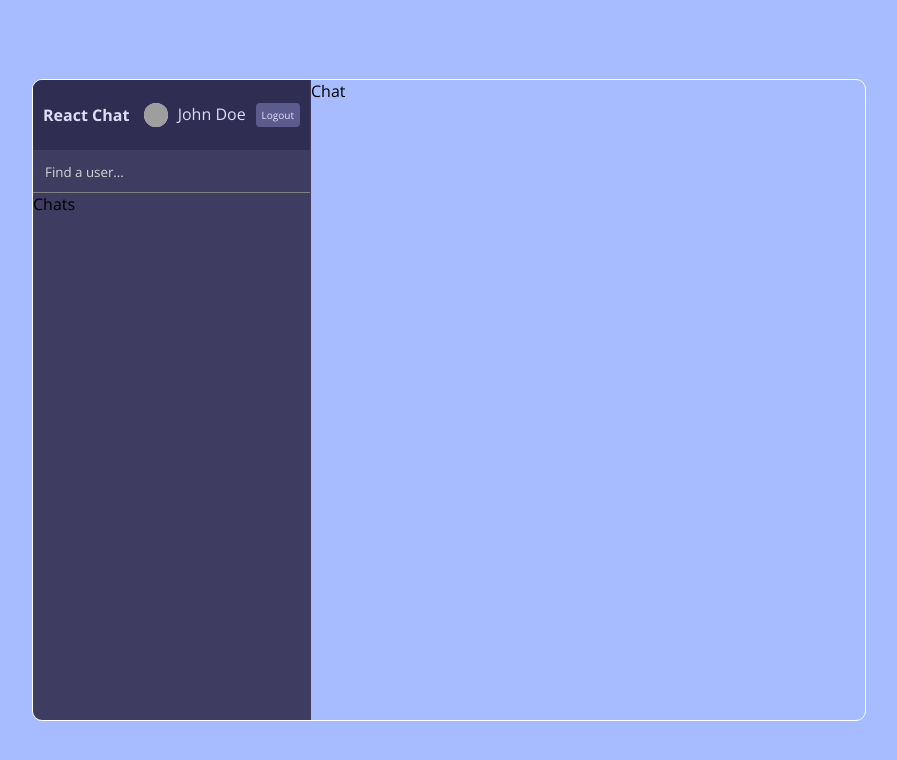
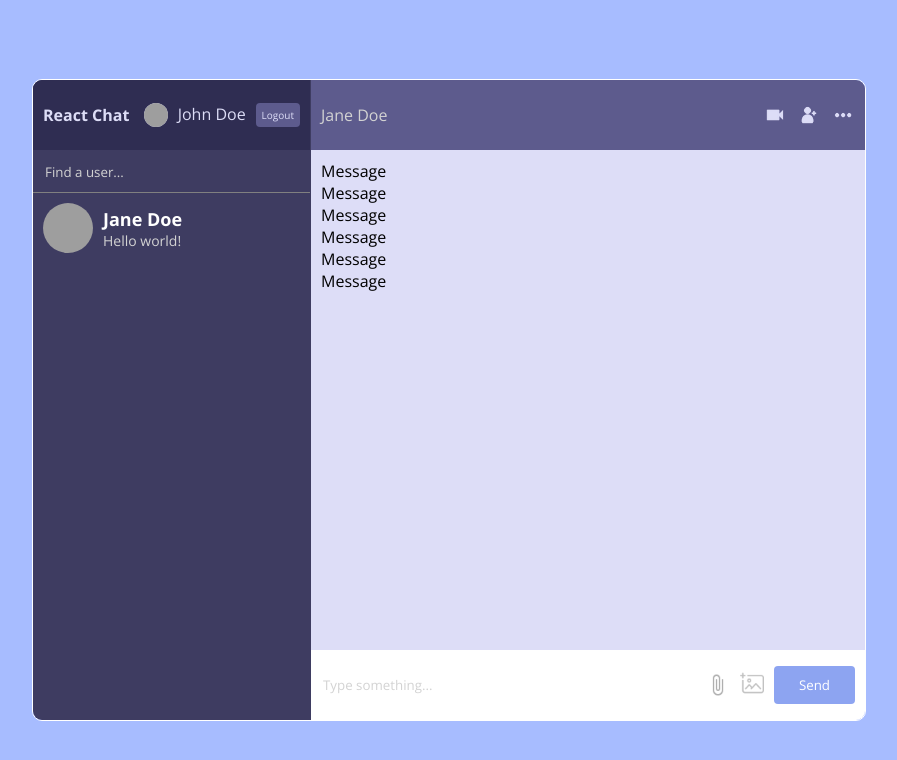
Before and after one commit to LostVoyager/chat-app-react, a React (Create React App) app: page / in a window 1280 px wide. Shown: the top 760 px of the page, without its empty margins (191-1088 px from the left). Built offline with nearby package versions, Linux system fonts and the light colour scheme; grey boxes are pictures that could not be loaded.

Commit message:
Create components to send messages - input and send button

```diff
--- a/src/components/Chat.jsx
+++ b/src/components/Chat.jsx
@@ -1,7 +1,24 @@
 import React from 'react'
+import Cam from '../img/cam.png'
+import Add from '../img/add.png'
+import More from '../img/more.png'
+import Messages from './Messages'
+import Input from './Input'
+
 
 export default function Chat() {
   return (
-    <div className='chat'>Chat</div>
+    <div className='chat'>
+      <div className="chatInfo">
+        <span>Jane Doe</span>
+        <div className="chatIcons">
+          <img src={Cam} alt="" srcset="" />
+          <img src={Add} alt="" srcset="" />
+          <img src={More} alt="" srcset="" />
+        </div>
+      </div>
+      <Messages/>
+      <Input/>
+    </div>
   )
 }
--- a/src/components/Chats.jsx
+++ b/src/components/Chats.jsx
@@ -2,6 +2,14 @@
 
 export default function Chats() {
   return (
-    <div>Chats</div>
+    <div className="chats">
+      <div className="userChat">
+        <img src="https://images.pexels.com/photos/9588984/pexels-photo-9588984.jpeg?auto=compress&cs=tinysrgb&w=1260&h=750&dpr=1" alt="" srcset="" />
+        <div className="userChatInfo">
+          <span>Jane Doe</span>
+          <p>Hello world!</p>
+        </div>
+      </div>
+    </div>
   )
 }
--- a/src/components/Input.jsx
+++ b/src/components/Input.jsx
@@ -1,7 +1,19 @@
 import React from 'react'
+import Img from '../img/img.png'
+import Attach from '../img/attach.png'
 
 export default function Input() {
   return (
-    <div>Input</div>
+    <div className='input'>
+       <input type="text" name="" id="" placeholder='Type something...' />
+       <div className="send">
+        <img src={Attach} alt="" />
+        <input type="file" name="" id="file" style={{display:"none"}} />
+        <label htmlFor="file">
+          <img src={Img} alt="" />
+        </label>
+        <button>Send</button>
+       </div>
+    </div>
   )
 }
--- /dev/null
+++ b/src/components/Messages.jsx
@@ -0,0 +1,15 @@
+import React from 'react'
+import Message from './Message'
+
+export default function Messages() {
+  return (
+    <div className="messages">
+        <Message/>
+        <Message/>
+        <Message/>
+        <Message/>
+        <Message/>
+        <Message/>
+    </div>
+  )
+}
--- a/src/style.scss
+++ b/src/style.scss
@@ -178,7 +178,73 @@
             }
         }
         .chat{
-            flex:2
+            flex:2;
+
+            .chatInfo{
+                height: 50px;
+                background-color: #5d5b8d;
+                display: flex;
+                align-items: center;
+                justify-content: space-between;
+                padding: 10px;
+                color: lightgray;
+            }
+
+            .chatIcons{
+                display: flex;
+                gap: 10px;
+
+                img{
+                    height: 24px;
+                    cursor: pointer;
+                }
+            }
+
+            .messages{
+                background-color: #ddddf7;
+                padding: 10px;
+                height: calc(100% - 160px);
+            }
+
+            .input{
+                background-color: white;
+                height: 50px;
+                padding: 10px;
+                display: flex;
+                align-items: center;
+                justify-content: space-between;
+
+                input {
+                    width: 100%;
+                    border: none;
+                    outline: none;
+                    color: #2f2d52;
+                    font-style: 18px;
+
+                    &::placeholder{
+                        color: lightgrey;
+                    }
+                }
+
+                .send{
+                    display: flex;
+                    align-items: center;
+                    gap: 10px;
+
+                    img {
+                        height: 24px;
+                        cursor: pointer;
+                    }
+
+                    button {
+                        border: none;
+                        border-radius: 4px;
+                        padding: 10px 25px;
+                        background-color: #8da4f1;
+                        color: white;
+                    }
+                }
+            }
         }
     }
 }
```
